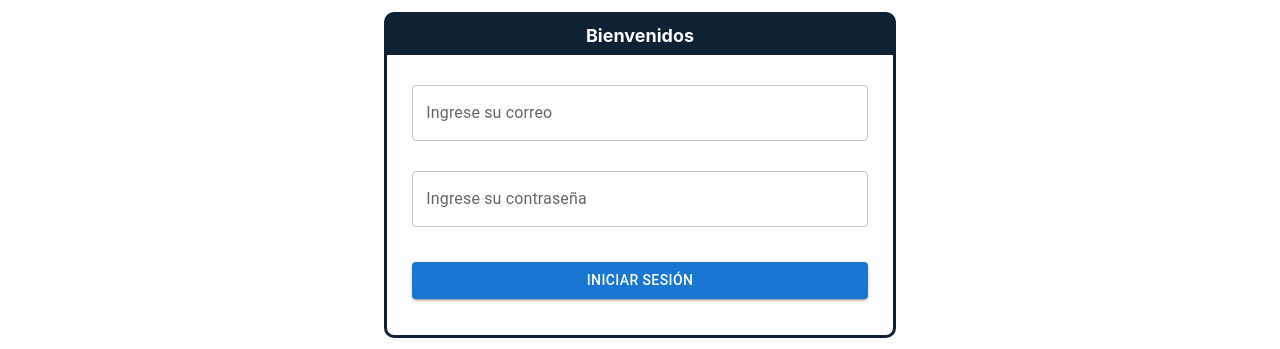
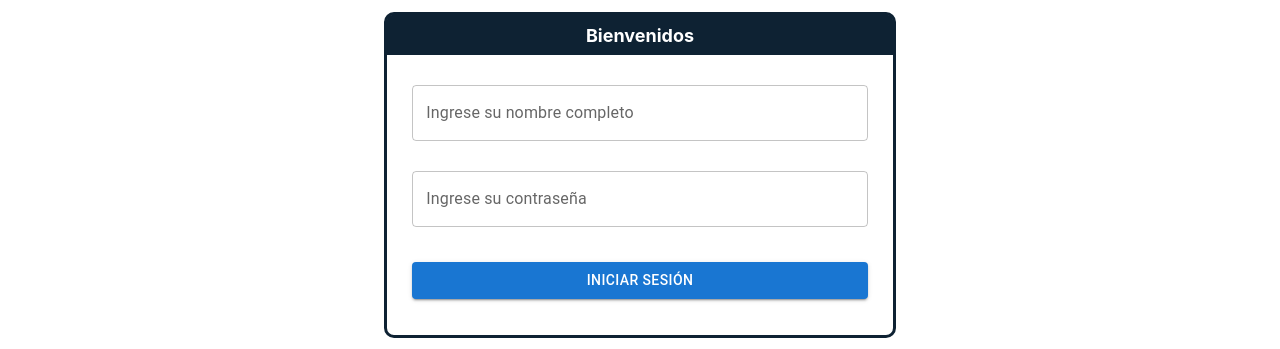
Before and after one commit to saulfranco14/c_a_project, a React (Create React App) app: page / in a window 1280 px wide. Shown: the part 225-574 px from the top of the page. Built offline with nearby package versions, Linux system fonts and the light colour scheme.

Commit message:
Se actualiza info con redux para mandar info al API

```diff
--- /dev/null
+++ b/src/actions/login_action.js
@@ -0,0 +1,43 @@
+import {
+    SweetAlertBasic
+} from '../utils/sweet_alert';
+import {
+    initLogin,
+    loginInput,
+    loginError,
+    loginSuccess
+} from './login_function';
+
+export function login_init() {
+    return async( dispatch ) =>{
+        try{
+            dispatch( initLogin() )
+        }catch(error){
+            dispatch( loginError(error))
+            SweetAlertBasic("error","Ups",`Upps, hubo un error: ${error}`)
+        }
+    }
+}
+
+export  function login_input( { name_input, value_input } ){
+    return async( dispatch ) =>{
+        try{
+            dispatch(loginInput( { name_input, value_input } ))
+        }catch(error){
+            dispatch( loginError(error))
+            SweetAlertBasic("error","Ups",`Upps, hubo un error: ${error}`)
+        }
+    }
+}
+
+export function login_success( { token }){
+    return async( dispatch ) =>{
+        dispatch( initLogin() )
+        try {
+            dispatch( loginSuccess({token}));
+        } catch (error) {
+            dispatch( loginError(error))
+            SweetAlertBasic("error","Ups",`Upps, hubo un error: ${error}`)
+        }
+    }
+}
--- /dev/null
+++ b/src/actions/login_function.js
@@ -0,0 +1,26 @@
+import {
+    LOGIN_INIT,
+    LOGIN_SUCCESS,
+    LOGIN_ERROR,
+    LOGIN_INPUT
+} from '../types/login';
+
+export const initLogin = () => ({
+    type: LOGIN_INIT,
+})
+
+export const loginInput = ( { name_input, value_input } ) => ({
+    type: LOGIN_INPUT,
+    name_input,
+    value_input
+})
+
+export const loginError = ( { error } ) => ({
+    type:LOGIN_ERROR,
+    data_error: error
+})
+
+export const loginSuccess = ( { token } ) =>({
+    type: LOGIN_SUCCESS,
+    token
+})
--- /dev/null
+++ b/src/components/Inputs/Input.js
@@ -0,0 +1,42 @@
+import React                        from 'react';
+import TextField                    from '@mui/material/TextField';
+import { useDispatch }              from 'react-redux'
+import {
+    login_input
+}                                   from '../../actions/login_action';
+
+const Inputs = ( props ) => {
+
+    const dispatch          = useDispatch();
+    const add_input         = (name_input, value_input) => dispatch( login_input({name_input, value_input}) );
+
+    const onInput = async (e) =>{
+        await add_input(e.target.name,e.target.value);
+    }
+
+    const {
+        style_input,
+        placeholder_input,
+        name_input,
+        variant_input,
+        class_name_input,
+        type_input
+    } = props.dataLogin;
+
+    return (
+        <>
+            <TextField
+                id          ={style_input}
+                label       ={placeholder_input}
+                name        ={name_input}
+                variant     ={variant_input}
+                className   ={class_name_input}
+                type        ={type_input}
+                autoComplete="off"
+                onChange    ={ e => onInput(e) }
+            />
+        </>
+    );
+}
+
+export default Inputs;
--- /dev/null
+++ b/src/components/Login/data_login.js
@@ -0,0 +1,22 @@
+export const DataLogin = [
+    {
+        id: 1,
+        name_input: 'name_login',
+        style_input: 'outlined-basic',
+        class_name_input : 'input-form-login',
+        variant_input: 'outlined',
+        placeholder_input : 'Ingrese su nombre completo',
+        value_input: '',
+        type_input: 'text'
+    },
+    {
+        id: 2,
+        name_input: 'password_login',
+        style_input: 'outlined-basic',
+        class_name_input : 'input-form-login',
+        variant_input: 'outlined',
+        placeholder_input : 'Ingrese su contraseña',
+        value_input: '',
+        type_input: 'password'
+    },
+]
--- a/src/components/Login/index.js
+++ b/src/components/Login/index.js
@@ -1,24 +1,24 @@
 import React, {useState}    from 'react';
 import Box                  from '@mui/material/Box';
-import TextField            from '@mui/material/TextField';
 import Button               from '@mui/material/Button';
 import { SweetAlertBasic }  from '../../utils/sweet_alert';
-import { WrapperLogin }     from './login.styles'
+import { WrapperLogin }     from './login.styles';
+import { DataLogin }        from './data_login';
+import Input                from '../Inputs/Input';
+import { useSelector }      from 'react-redux'
 
 const Index = () => {
 
-    const [ correo, setCorreo ]         = useState('');
-    const [ password, setPaswword ]     = useState('');
+    const [ newInput, setNewInput ]         = useState(DataLogin)
+    const { name_login, password_login }    = useSelector( state => state?.login || {})
 
     const loginUserForm = e => {
         e.preventDefault();
-        //Validate form
-        if( correo.trim() === '' || password.trim() === '' ){
+        if(name_login.trim() === '' || password_login.trim() === '' ){
             SweetAlertBasic("error","Ups","Todos los datos son obligatorios");
             return;
         }
     }
-
 
     return (
         <>
@@ -35,24 +35,18 @@ const Index = () => {
                             autoComplete="off"
                             onSubmit={loginUserForm}
                         >
-                            <TextField
-                                id          ="outlined-basic"
-                                label       ="Ingrese su correo"
-                                variant     ="outlined"
-                                className   ='input-form-login'
-                                value       ={correo}
-                                onChange    ={ e => setCorreo(e.target.value) }
-                            />
-                            <TextField
-                                id          ="outlined-basic"
-                                label       ="Ingrese su contraseña"
-                                variant     ="outlined"
-                                className   ='input-form-login'
-                                value       ={password}
-                                type        ="password"
-                                autoComplete="off"
-                                onChange    ={ e => setPaswword(e.target.value) }
-                            />
+                            {
+                                DataLogin.map( (data, index) =>(
+                                    <div key={index}>
+                                        <Input
+                                            dataLogin   = {data}
+                                            index       = {index}
+                                            newInput    = {newInput}
+                                            setNewInput = {setNewInput}
+                                        />
+                                    </div>
+                                ) )
+                            }
                             <Button
                                 type="submit"
                                 variant="contained"
--- a/src/components/Login/login.styles.js
+++ b/src/components/Login/login.styles.js
@@ -32,6 +32,7 @@ export const WrapperLogin = styled.section`
     .input-form-login{
         margin-top: 15px;
         margin-bottom: 15px;
+        width: 100%;
     }
     .box-form{
         display: flex;
--- a/src/reducers/index.js
+++ b/src/reducers/index.js
@@ -1,8 +1,8 @@
-import testReducer from './test_reducer';
+import loginReducer from './login_reducer';
 import {combineReducers} from 'redux';
 
 const rootReducer = combineReducers({
-    test: testReducer
+    login: loginReducer
 });
 
 export default rootReducer;
--- /dev/null
+++ b/src/reducers/login_reducer.js
@@ -0,0 +1,56 @@
+import {
+    LOGIN_INIT,
+    LOGIN_SUCCESS,
+    LOGIN_ERROR,
+    LOGIN_INPUT
+} from '../types/login';
+
+const initial_state = {
+    data_input: [],
+    name_login: {},
+    password_login: {},
+    error: false,
+    data_error: '',
+    loading: false,
+    flag: false,
+    login_success: false,
+    token: '',
+}
+
+export default function init ( state = initial_state, action){
+    switch( action.type ){
+        case LOGIN_INIT:
+            return{
+                ...state,
+                loading: true,
+                flag: true
+            }
+        case LOGIN_ERROR:
+            return{
+                ...state,
+                loading: false,
+                flag: false,
+                error: true,
+                data_error: action.payload
+            }
+        case LOGIN_SUCCESS:
+            return{
+                ...state,
+                loading: false,
+                flag: false,
+                error: false,
+                token: action.token,
+                login_success: true,
+            }
+        case LOGIN_INPUT:
+            return{
+                ...state,
+                loading: false,
+                flag: false,
+                error: false,
+                [action.name_input]: action.value_input,
+            }
+        default:
+            return state;
+    }
+}
--- a/src/reducers/test_reducer.js
+++ /dev/null
@@ -1,10 +0,0 @@
-export default function init (state = {}, action){
-    switch (action.type) {
-        case 'SIMPLE_ACTION':
-        return {
-            result: action.payload
-        }
-        default:
-        return state
-    }
-}
--- /dev/null
+++ b/src/types/login.js
@@ -0,0 +1,4 @@
+export const LOGIN_INIT     = 'LOGIN_INIT';
+export const LOGIN_SUCCESS  = 'LOGIN_SUCCESS';
+export const LOGIN_ERROR    = 'LOGIN_ERROR';
+export const LOGIN_INPUT    = 'LOGIN_INPUT';
```
Also changed, not shown: src/actions/test_action.js (deleted, +0 -8 lines).
